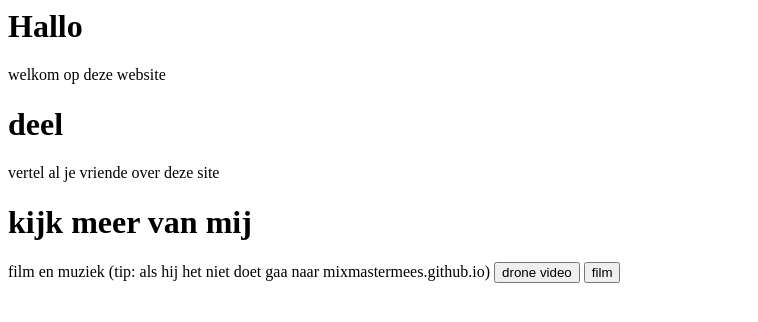
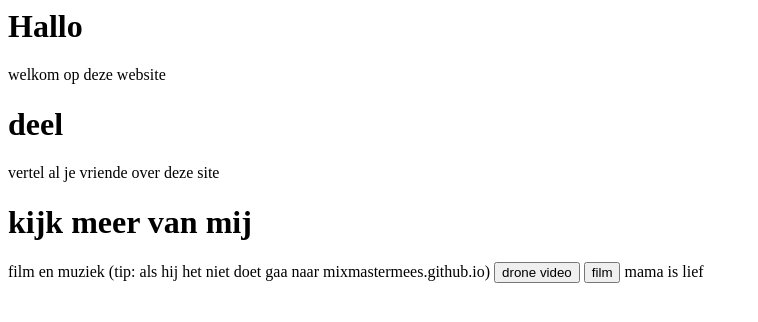
Before and after one commit to mixmastermees/mixmastermees.github.io, a plain HTML site: page index.html in a window 1280 px wide. Shown: the whole page, without its empty margins (0-758 px from the left). Drawn offline with Linux system fonts and the light colour scheme.

Commit message:
Update index.html

```diff
--- a/index.html
+++ b/index.html
@@ -9,5 +9,6 @@
 	<text>film en muziek (tip: als hij het niet doet gaa naar mixmastermees.github.io)</text>
 	<button onclick="window.location.href='https://www.youtube.com/watch?v=yww_vOndkWE'">drone video</button>
 <button onclick="window.location.href='https://www.youtube.com/watch?v=FDwp0ONrttM'">film</button>
+<text>mama is lief </text>
 </body>
 </html>
```
